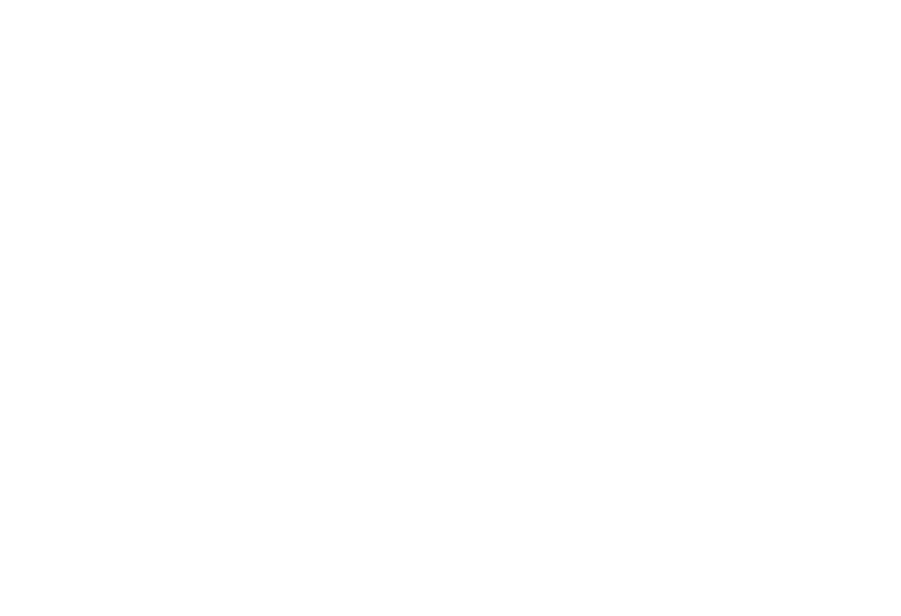
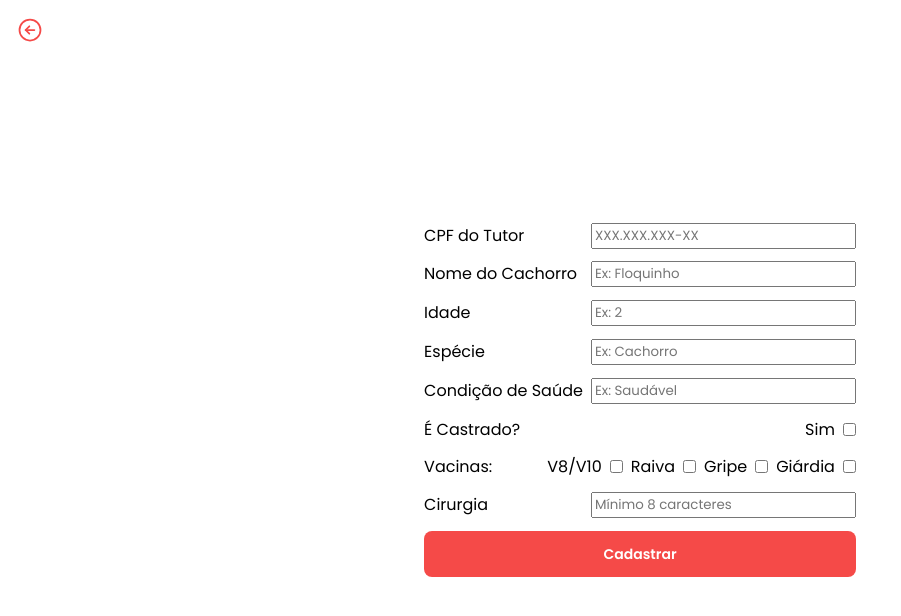
Before and after one commit to mdsreq-fga-unb/2022.1-pets-off-road, a React (Vite) app in the folder pets_off_road_frontend/: page /animal-form in a window 1280 px wide. Before the commit this address had no page. Shown: the top 616 px of the page, without its empty margins (0-901 px from the left). Built offline with nearby package versions, Linux system fonts and the light colour scheme.

Commit message:
Formulario de Animais

```diff
--- a/pets_off_road_frontend/src/Routes/Routes.tsx
+++ b/pets_off_road_frontend/src/Routes/Routes.tsx
@@ -1,5 +1,6 @@
 
 import { Route, Routes } from "react-router-dom";
+import { AnimalForm } from "../Screens/AnimalForm";
 import { Cadastro } from "../Screens/Cadastro";
 import { HomeScreen } from "../Screens/HomeScreen";
 import { Login } from "../Screens/Login";
@@ -15,6 +16,7 @@
             <Route element={<Cadastro/> }  path="/cadastro" />
             <Route element={<HomeScreen />} path="/home" />
             <Route element={<ProfileVonlunteer />} path="/profile" />
+            <Route element={<AnimalForm />} path="/animal-form" />
        </Routes>
    )
 }
--- /dev/null
+++ b/pets_off_road_frontend/src/Screens/AnimalForm.module.css
@@ -0,0 +1,43 @@
+.screenForm{
+    width: 100vw;
+    height: 100vh;
+    display: flex;
+    align-items: center;
+    justify-content: center;
+}
+
+.arrow{
+    position: absolute;
+    top: 1rem;
+    left: 1rem;
+    width: 28px;
+    height: 28px;
+    cursor: pointer;
+}
+
+.formCadastro{
+    display: flex;
+    flex-direction: column;
+    gap: .8rem;
+
+}
+
+.formCadastro input{
+    padding: 1px 2px;
+}
+
+.formCadastro div{
+    display: flex;
+    justify-content: space-between;
+    gap: .5rem;
+}
+
+.formCadastro button{
+    border-radius: 8px;
+    border: none;
+    padding: .8rem .8rem;
+    background: var(--red-primary);
+    color: #ffffff;
+    font-size: 14px;
+    font-weight: 600;
+}
--- /dev/null
+++ b/pets_off_road_frontend/src/Screens/AnimalForm.tsx
@@ -0,0 +1,73 @@
+import { Link } from 'react-router-dom'
+import { ArrowCircleLeft } from 'phosphor-react'
+import styles from './AnimalForm.module.css'
+
+export function AnimalForm(){
+
+
+    return(
+        <div className={styles.screenForm}>
+            <Link to='/profile'><ArrowCircleLeft className={styles.arrow} /></Link>
+
+            <form className={styles.formCadastro}>
+                <div>
+                    <label>CPF do Tutor</label>
+                    <input type="text" name="cpf-tutor" placeholder="XXX.XXX.XXX-XX"/>
+                </div>
+
+                <div>
+                    <label>Nome do Cachorro</label>
+                    <input type="text" name="nome-cachorro" placeholder="Ex: Floquinho"/>
+                </div>
+
+                <div>
+                    <label>Idade</label>
+                    <input type="number" name="idade" placeholder="Ex: 2"/>
+                </div>
+
+                <div>
+                    <label>Espécie</label>
+                    <input type="text" name='especie' placeholder="Ex: Cachorro"/>
+                </div>
+
+
+                <div>
+                    <label>Condição de Saúde</label>
+                    <input type="text" name='saude' placeholder="Ex: Saudável"/>
+                </div>
+
+                <div>
+                    <label>É Castrado?</label>
+                    <div>
+                        <label>Sim</label>
+                        <input type="checkbox" name='castrado' placeholder="XXX.XXX.XXX-XX" />
+                    </div>
+                </div>
+
+                <div>
+                    <label>Vacinas:</label>
+                    <div>
+                        <label>V8/V10</label>
+                        <input type="checkbox" name='v8-v10'/>
+
+                        <label>Raiva</label>
+                        <input type="checkbox" name='raiva'/>
+
+                        <label>Gripe</label>
+                        <input type="checkbox" name='gripe'/>
+
+                        <label>Giárdia</label>
+                        <input type="checkbox" name='giardia'/>
+                    </div>
+                </div>
+
+                <div>
+                    <label>Cirurgia</label>
+                    <input type="text" name="cirurgia" placeholder="Mínimo 8 caracteres" />
+                </div>
+
+                <button type="submit">Cadastrar</button>
+            </form>
+        </div>
+    )
+}
--- a/pets_off_road_frontend/src/Screens/ProfileVonlunteer.tsx
+++ b/pets_off_road_frontend/src/Screens/ProfileVonlunteer.tsx
@@ -52,6 +52,9 @@
                             <button className={styles.activeButton}>
                                 <span className={styles.activeButtonText}>Feed</span>
                             </button>
+                            <button className={styles.activeButton}>
+                                <Link to='/animal-form'><span className={styles.activeButtonText}>Adicionar Animal</span></Link>
+                            </button>
                         </div>
                         <img className={styles.iconHeader} src={DogIcon} />
                     </div>
--- a/pets_off_road_frontend/src/Screens/ProfileVonluteer.module.css
+++ b/pets_off_road_frontend/src/Screens/ProfileVonluteer.module.css
@@ -55,19 +55,21 @@
 .containerButons{
     display: flex;
     flex-direction: row;
-    width: 45%;
+    width: 70%;
     justify-content: space-between;
+    gap: 1rem;
 }
 
 .activeButton{
     background-color: #F54A48;
     border-radius: 5px;
-    width: 150px;
-    height: 35px;
+    width: 14rem;
+    height: 2rem;
     display: flex;
     align-items: center;
     border: none;
     justify-content: center;
+    cursor: pointer;
 }
 
 .activeButtonText{
```
